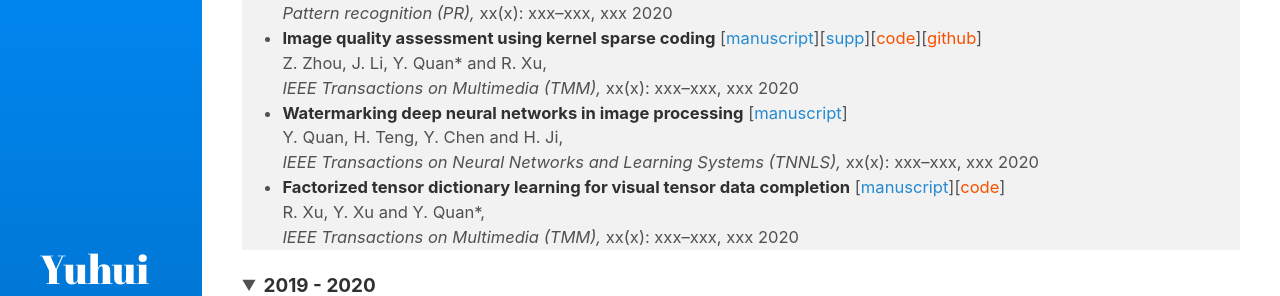
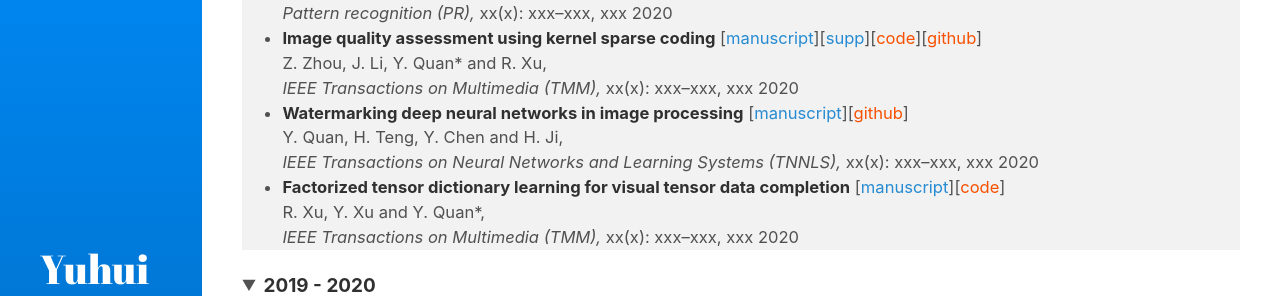
Before and after one commit to csyhquan/csyhquan.github.io, a Jekyll site: the page built from category/c_publication.md, in a window 1280 px wide and 900 px high. Shown: the part 157-453 px from the top of the window. Built offline with Jekyll 4.4.1, drawn with Linux system fonts in a browser that asks for light colours.

Commit message:
Update c_publication.md

```diff
--- a/category/c_publication.md
+++ b/category/c_publication.md
@@ -21,7 +21,7 @@ title: Publications
 <!--</span><br />
 <span> R. Xu, Y. Xu, Y. Quan* and H. Ji<br />
 <em>SIAM Journal on Imaging Sciences (SIIMS), </em>xx(x): xxx–xxx, xxx 2020</span></li>-->
-<li><span><strong>Watermarking deep neural networks in image processing</strong>  [<a href="https://github.com/csyhquan/csyhquan.github.io/raw/master/manuscript/20x-tnnls-Watermarking%20Deep%20Neural%20Networks%20in%20Image%20Processing.pdf">manuscript</a>]</span><br />
+<li><span><strong>Watermarking deep neural networks in image processing</strong>  [<a href="https://github.com/csyhquan/csyhquan.github.io/raw/master/manuscript/20x-tnnls-Watermarking%20Deep%20Neural%20Networks%20in%20Image%20Processing.pdf">manuscript</a>][<a href="https://github.com/painfulloop/Watermark-DnCNN.git" ><font color="#F75000">github</font></a>]</span><br />
 <span> Y. Quan, H. Teng, Y. Chen and H. Ji, <br />
 <em>IEEE Transactions on Neural Networks and Learning Systems (TNNLS), </em>xx(x): xxx–xxx, xxx 2020</span></li>
 <li><span><strong>Factorized tensor dictionary learning for visual tensor data completion</strong>  [<a href="https://github.com/csyhquan/csyhquan.github.io/raw/master/manuscript/20x-tmm-Factorized%20Tensor%20Dictionary%20Learning%20for%20Visual%20Tensor%20Data%20Completion.PDF">manuscript</a>][<a href="https://github.com/csyhquan/csyhquan.github.io/raw/master/code/tensor_completion.rar"><font color="#F75000">code</font></a>]</span><br />
```
